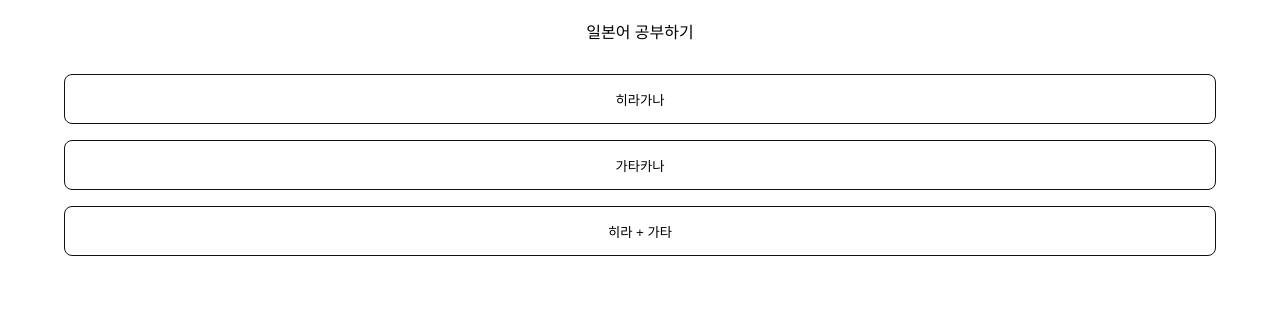
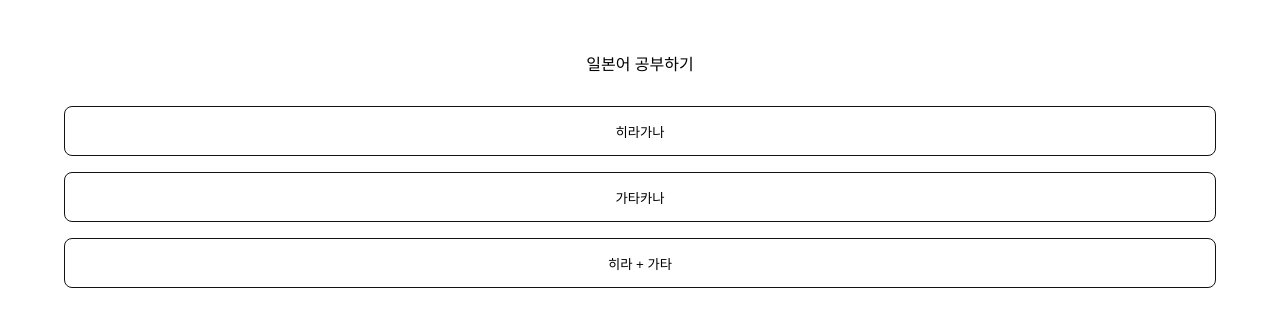
Before and after one commit to TheKany/study-japanese, a Next.js app: page / in a window 1280 px wide. Shown: the top 326 px of the page. Built offline with nearby package versions, Linux system fonts and the light colour scheme.

Commit message:
컨테이너 크기 수정

```diff
--- a/src/components/Wrapper/Wrapper.tsx
+++ b/src/components/Wrapper/Wrapper.tsx
@@ -1,6 +1,7 @@
 import { AnimatePresence, motion } from "framer-motion";
 import { usePathname } from "next/navigation";
 import React from "react";
+import styled from "styled-components";
 
 type Props = {
   children: React.ReactNode;
@@ -17,10 +18,16 @@ const Wrapper = ({ children }: Props) => {
         animate={{ opacity: 1, x: 0 }}
         transition={{ duration: 0.5 }}
       >
-        <section style={{ margin: "0 auto", width: "90%" }}>{children}</section>
+        <Container>{children}</Container>
       </motion.div>
     </AnimatePresence>
   );
 };
 
 export default Wrapper;
+
+const Container = styled.section`
+  margin: 0 auto;
+  width: 90%;
+  padding: 32px 0;
+`;
```
